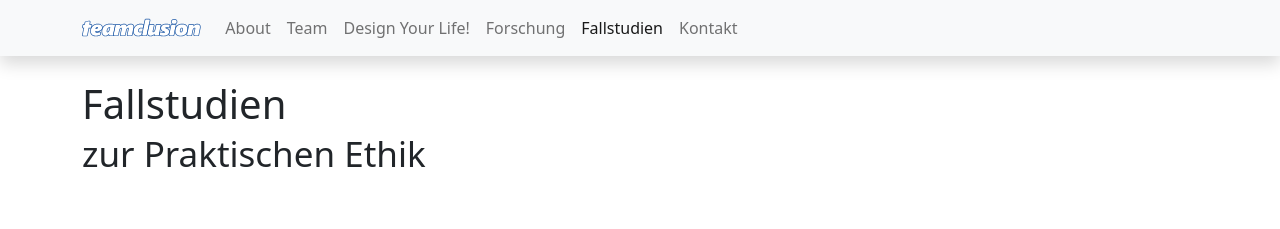
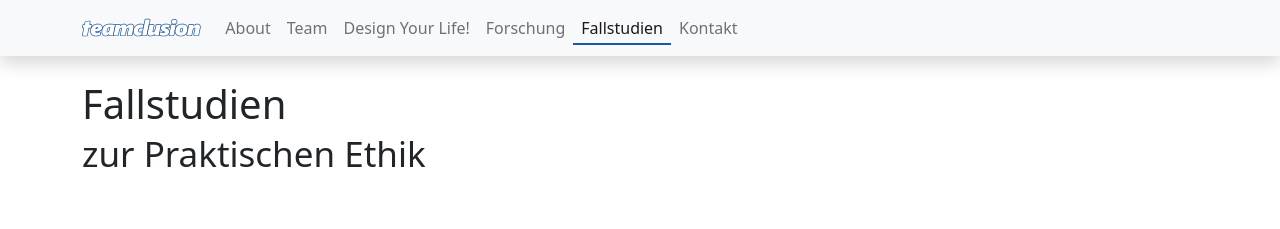
Before and after one commit to teamclusion/website, a Jekyll site: the page built from fallstudien.html, in a window 1280 px wide. Shown: the top 229 px of the page. Built offline with Jekyll 4.4.1, drawn with Linux system fonts in a browser that asks for light colours; nearby versions of some CDN libraries.

Commit message:
Active Seiten unterstrichen

```diff
--- a/css/custom/_owncss.scss
+++ b/css/custom/_owncss.scss
@@ -21,6 +21,13 @@ body {
   -ms-hyphens: auto;
   -ms-hyphenate-limit-chars: auto 3;
   -ms-hyphenate-limit-lines: 4;
+}
+
+.show > .nav-link,
+.nav-link.active {
+  // text-decoration: underline;
+  border-bottom: 2px solid $primary;
+  padding: 0.5rem 1rem 0.2rem 1rem;
 }
 
 .nicht-trennen {
```
